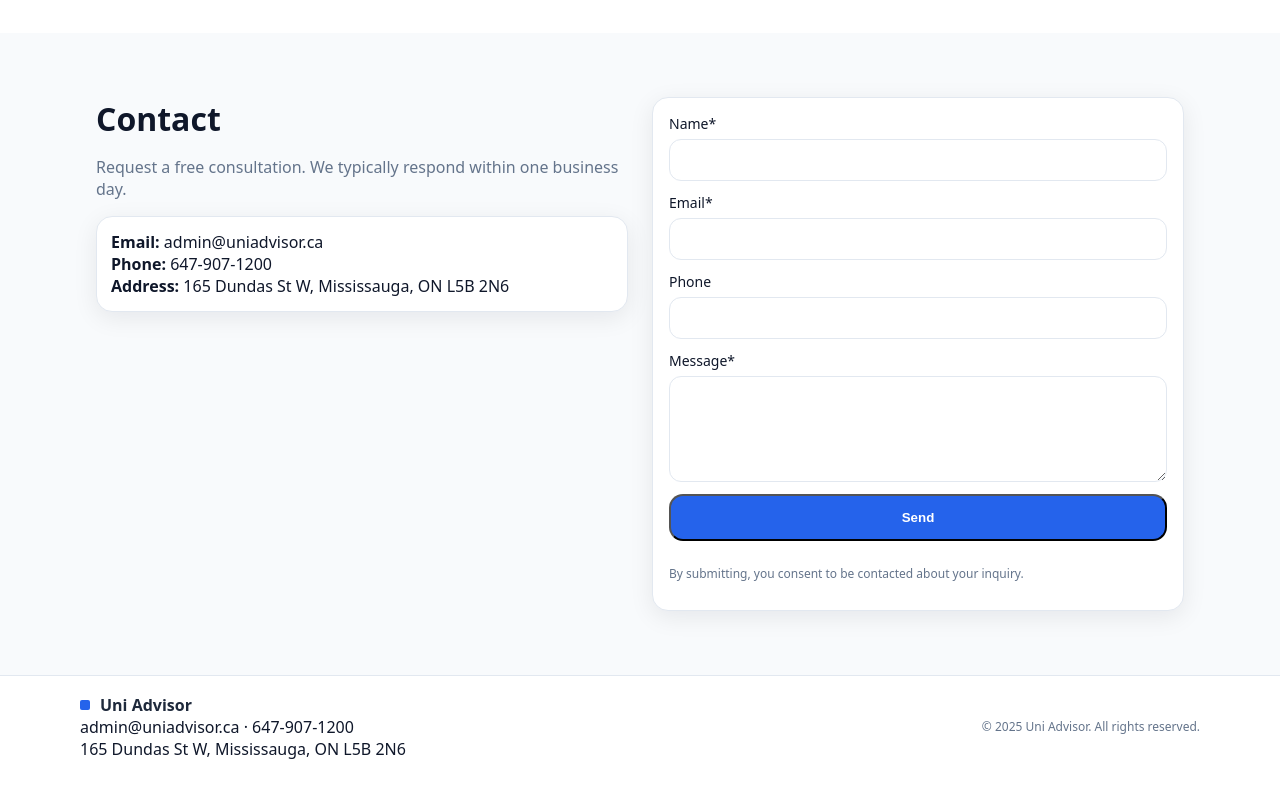
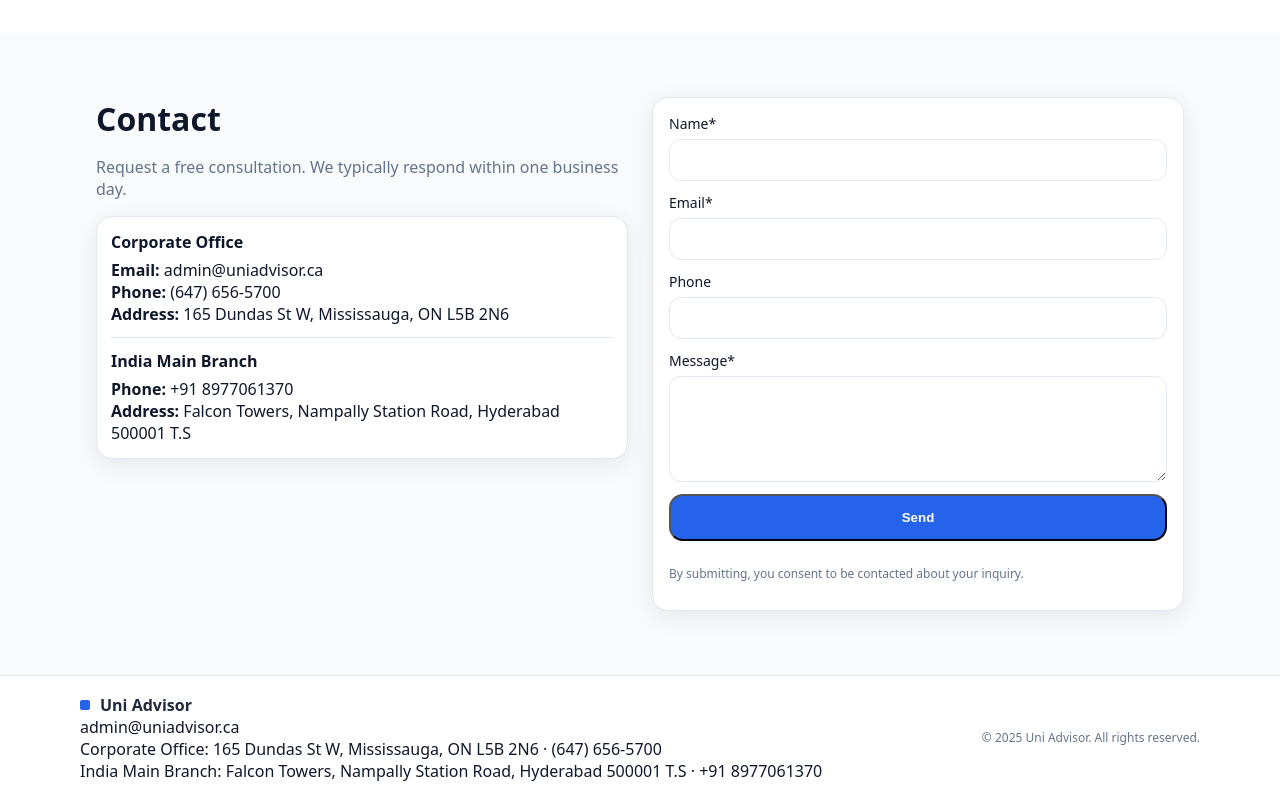
Before and after one commit to Mudabbir4/uniadvisor, a plain HTML site: page index.html in a window 1280 px wide. Shown: the part 2478-3278 px from the top of the page. Before the commit the page ends 3256 px from the top, so only its background shows below. Drawn offline with Linux system fonts and the light colour scheme.

Commit message:
Refine office labels

```diff
--- a/assets/styles.css
+++ b/assets/styles.css
@@ -67,6 +67,8 @@ img { max-width: 100%; display: block; }
 .flag-card .dot{ width:8px; height:8px; background:#1d4ed8; border-radius:999px; display:inline-block; }
 
 .contact-card{ background:#fff; border:1px solid var(--line); border-radius: var(--radius); box-shadow: var(--shadow); padding: 14px; }
+.contact-block + .contact-block{ margin-top: 12px; padding-top: 12px; border-top:1px solid var(--line); }
+.contact-heading{ font-weight: 700; margin-bottom: 6px; color:#0f172a; }
 .form{ background:#fff; border:1px solid var(--line); border-radius: var(--radius); box-shadow: var(--shadow); padding: 16px; display:grid; gap: 12px; }
 .form label{ font-size: 14px; color:#0f172a; display:grid; gap:6px; }
 .form input, .form textarea{ padding:12px 14px; border:1px solid var(--line); border-radius: 12px; font-size:14px; }
--- a/index.html
+++ b/index.html
@@ -180,9 +180,17 @@
           <h2>Contact</h2>
           <p class="muted">Request a free consultation. We typically respond within one business day.</p>
           <div class="contact-card">
-            <div><strong>Email:</strong> admin@uniadvisor.ca</div>
-            <div><strong>Phone:</strong> 647-907-1200</div>
-            <div><strong>Address:</strong> 165 Dundas St W, Mississauga, ON L5B 2N6</div>
+            <div class="contact-block">
+              <div class="contact-heading">Corporate Office</div>
+              <div><strong>Email:</strong> admin@uniadvisor.ca</div>
+              <div><strong>Phone:</strong> <a href="tel:+16476565700">(647) 656-5700</a></div>
+              <div><strong>Address:</strong> 165 Dundas St W, Mississauga, ON L5B 2N6</div>
+            </div>
+            <div class="contact-block">
+              <div class="contact-heading">India Main Branch</div>
+              <div><strong>Phone:</strong> <a href="tel:+918977061370">+91 8977061370</a></div>
+              <div><strong>Address:</strong> Falcon Towers, Nampally Station Road, Hyderabad 500001 T.S</div>
+            </div>
           </div>
         </div>
         <form class="form" name="contact" method="POST" data-netlify="true">
@@ -202,8 +210,9 @@
     <div class="container footer-grid">
       <div>
         <div class="brand footer-brand"><span class="brand-dot"></span> Uni Advisor</div>
-        <div>admin@uniadvisor.ca · 647-907-1200</div>
-        <div>165 Dundas St W, Mississauga, ON L5B 2N6</div>
+        <div>admin@uniadvisor.ca</div>
+        <div>Corporate Office: 165 Dundas St W, Mississauga, ON L5B 2N6 · <a href="tel:+16476565700">(647) 656-5700</a></div>
+        <div>India Main Branch: Falcon Towers, Nampally Station Road, Hyderabad 500001 T.S · <a href="tel:+918977061370">+91 8977061370</a></div>
       </div>
       <div class="fine-print">© <span id="y"></span> Uni Advisor. All rights reserved.</div>
     </div>
```
